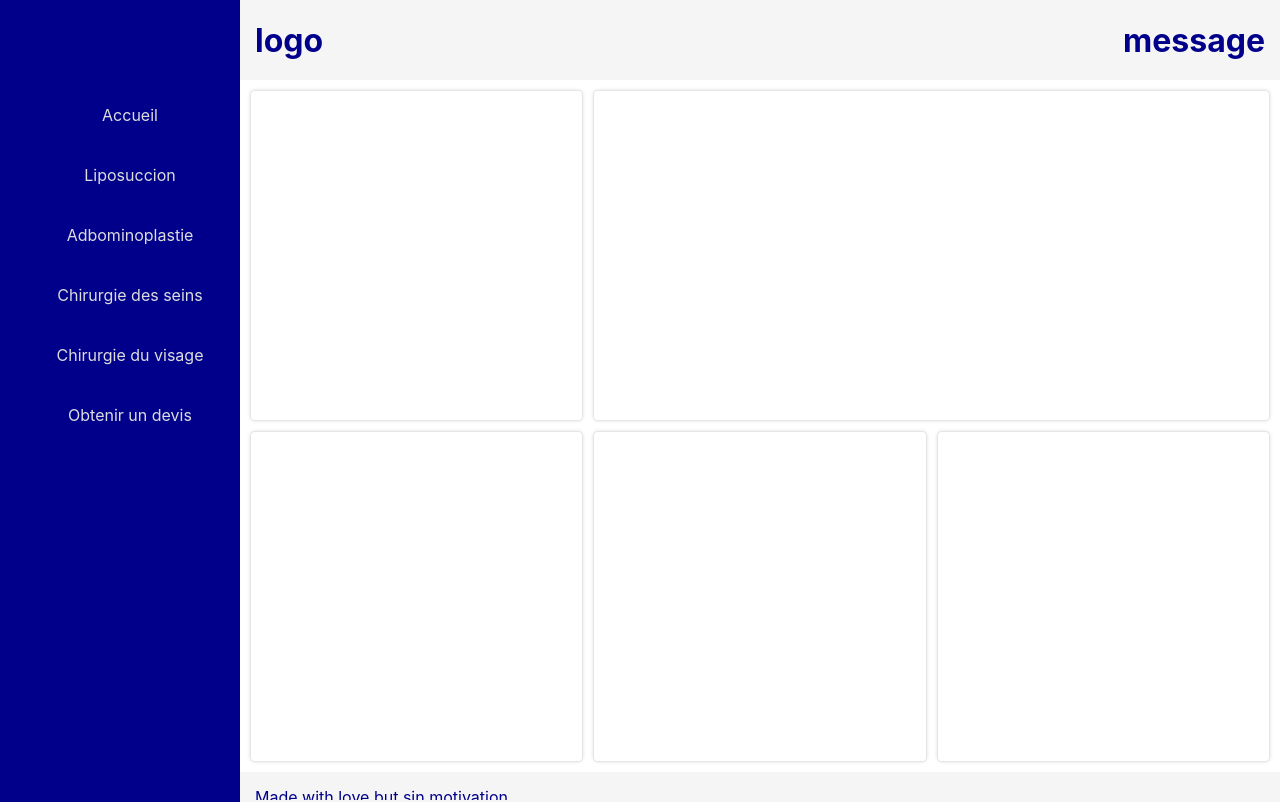
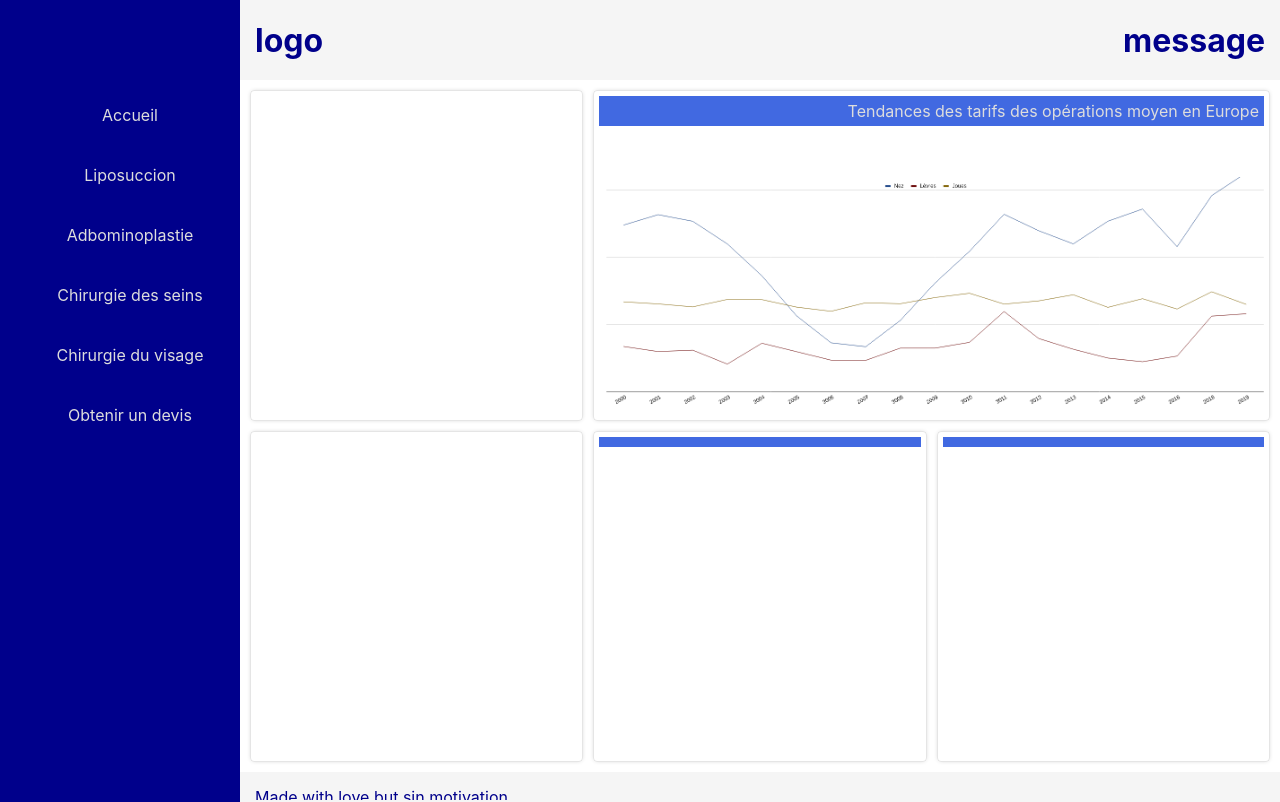
Before and after one commit to Anthony31400/doc-lana, a React (Create React App) app: page /doctor in a window 1280 px wide. Shown: the top 802 px of the page. Built offline with nearby package versions, Linux system fonts and the light colour scheme.

Commit message:
Ajout des image et de la courbe

```diff
--- /dev/null
+++ b/src/components/Courbe.jsx
@@ -0,0 +1,13 @@
+import React from 'react';
+import './courbe.css';
+import courbe from '../photo/courbe.png';
+
+const Courbe = () => {
+  return (
+    <div>
+      <img src={courbe} alt="courbe" />
+    </div>
+  );
+};
+
+export default Courbe;
--- a/src/components/GlobalContaineur.jsx
+++ b/src/components/GlobalContaineur.jsx
@@ -1,6 +1,7 @@
 import React, { Component } from 'react';
 import { NavLink } from 'react-router-dom';
 import './globalContainer.css';
+import Courbe from './Courbe';
 
 class GlobalContaineur extends Component {
   constructor(props) {
@@ -60,7 +61,12 @@ class GlobalContaineur extends Component {
         </div>
         <div className="main grid main-cards">
           <div className="actual card" />
-          <div className="courbe card" />
+          <div className="card">
+            <div className="overviewcard">
+              <p>Tendances des tarifs des opérations moyen en Europe</p>
+            </div>
+            <Courbe />
+          </div>
           <div className="news card" />
           <div className="topcountry card">
             <div className="overviewcard" />
--- /dev/null
+++ b/src/components/courbe.css
@@ -0,0 +1,4 @@
+img {
+  width: 100%;
+  height: auto;
+}
--- a/src/components/globalContainer.css
+++ b/src/components/globalContainer.css
@@ -120,10 +120,19 @@ hr {
   overflow: hidden;
   display: flex;
   flex-direction: column;
+  justify-content: space-between;
 }
-.overviewedcard {
+
+.overviewcard {
   align-self: flex-start;
+  padding: 5px;
   width: 100%;
+  background-color: royalblue;
+  color: #ddd;
+}
+.overviewcard p {
+  margin: auto;
+  text-align: right;
 }
 /* Force varying heights to simulate dynamic content */
 .card:first-child {
@@ -175,7 +184,7 @@ hr {
     display: none;
   }
   .card:nth-child(2) {
-    display: block;
+    display: flex;
     grid-area: card2;
   }
 }
```
Also changed, not shown: src/const.js (added), src/photo/courbe.png (added).
